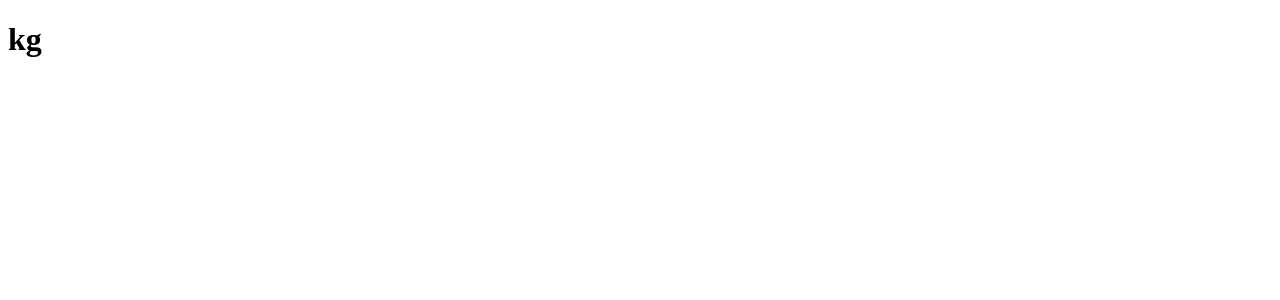
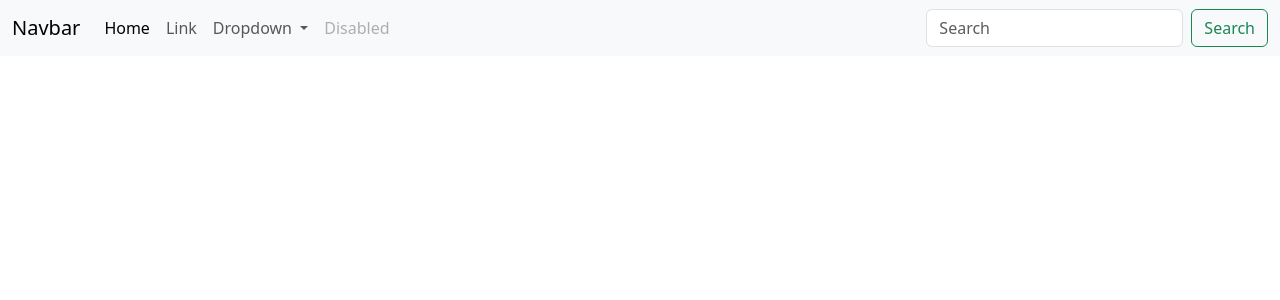
Before and after one commit to dubekgotatso/portfolio, an Angular app: page / in a window 1280 px wide. Shown: the top 300 px of the page. Built offline with nearby package versions, Linux system fonts and the light colour scheme.

Commit message:
added a navbar

```diff
--- a/src/app/nav/nav.component.html
+++ b/src/app/nav/nav.component.html
@@ -1 +1,36 @@
-<H1>{{name}}</H1>
+<nav class="navbar navbar-expand-lg bg-body-tertiary">
+    <div class="container-fluid">
+      <a class="navbar-brand" href="#">Navbar</a>
+      <button class="navbar-toggler" type="button" data-bs-toggle="collapse" data-bs-target="#navbarSupportedContent" aria-controls="navbarSupportedContent" aria-expanded="false" aria-label="Toggle navigation">
+        <span class="navbar-toggler-icon"></span>
+      </button>
+      <div class="collapse navbar-collapse" id="navbarSupportedContent">
+        <ul class="navbar-nav me-auto mb-2 mb-lg-0">
+          <li class="nav-item">
+            <a class="nav-link active" aria-current="page" href="#">Home</a>
+          </li>
+          <li class="nav-item">
+            <a class="nav-link" href="#">Link</a>
+          </li>
+          <li class="nav-item dropdown">
+            <a class="nav-link dropdown-toggle" href="#" role="button" data-bs-toggle="dropdown" aria-expanded="false">
+              Dropdown
+            </a>
+            <ul class="dropdown-menu">
+              <li><a class="dropdown-item" href="#">Action</a></li>
+              <li><a class="dropdown-item" href="#">Another action</a></li>
+              <li><hr class="dropdown-divider"></li>
+              <li><a class="dropdown-item" href="#">Something else here</a></li>
+            </ul>
+          </li>
+          <li class="nav-item">
+            <a class="nav-link disabled" aria-disabled="true">Disabled</a>
+          </li>
+        </ul>
+        <form class="d-flex" role="search">
+          <input class="form-control me-2" type="search" placeholder="Search" aria-label="Search">
+          <button class="btn btn-outline-success" type="submit">Search</button>
+        </form>
+      </div>
+    </div>
+  </nav>
--- a/src/index.html
+++ b/src/index.html
@@ -6,8 +6,10 @@
   <base href="/">
   <meta name="viewport" content="width=device-width, initial-scale=1">
   <link rel="icon" type="image/x-icon" href="favicon.ico">
+  <link href="https://cdn.jsdelivr.net/npm/bootstrap@5.3.3/dist/css/bootstrap.min.css" rel="stylesheet" integrity="sha384-QWTKZyjpPEjISv5WaRU9OFeRpok6YctnYmDr5pNlyT2bRjXh0JMhjY6hW+ALEwIH" crossorigin="anonymous">
 </head>
 <body>
   <app-root></app-root>
+  <script src="https://cdn.jsdelivr.net/npm/bootstrap@5.3.3/dist/js/bootstrap.bundle.min.js" integrity="sha384-YvpcrYf0tY3lHB60NNkmXc5s9fDVZLESaAA55NDzOxhy9GkcIdslK1eN7N6jIeHz" crossorigin="anonymous"></script>
 </body>
 </html>
```
Also changed, not shown: src/app/app.component.html (line endings or trailing spaces).
